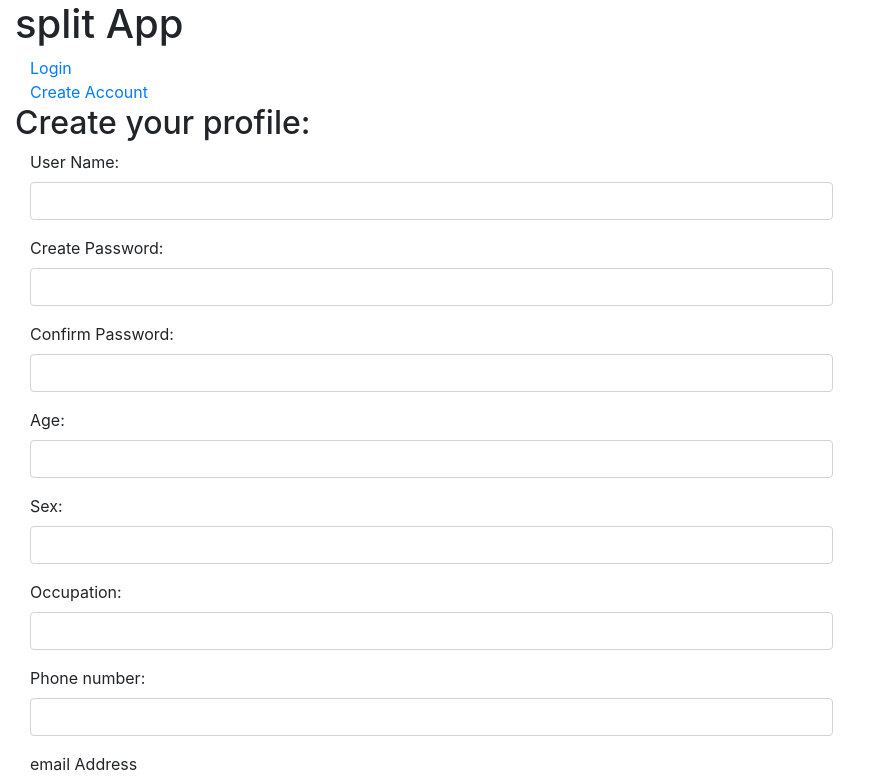
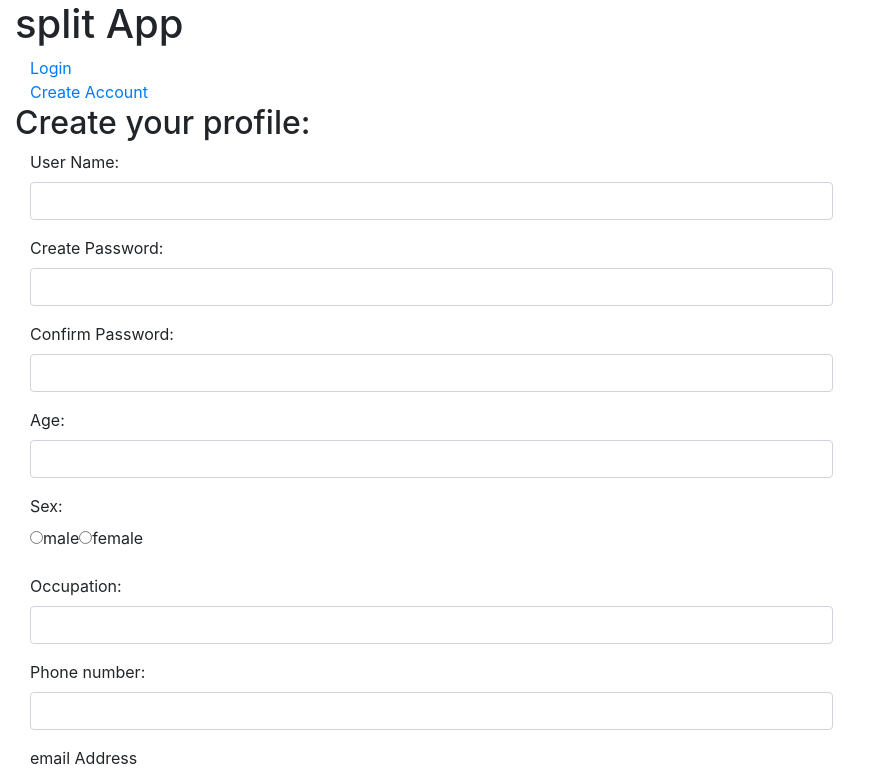
Before and after one commit to KarthickAthlet/Splitty, an Angular app: page /create-profile-page in a window 1280 px wide. Shown: the top 776 px of the page, without its empty margins (0-880 px from the left). Built offline with nearby package versions, Linux system fonts and the light colour scheme.

Commit message:
Updated Forms

```diff
--- a/src/app/components/create-profile/create-profile.component.html
+++ b/src/app/components/create-profile/create-profile.component.html
@@ -19,88 +19,75 @@
         </span>
       </div>
     </div>
-  </fieldset>
-  <fieldset>
-    <div class="form-group" [ngClass]="{'has-error': (createForm.get('profileFPassword').touched ||
-                                              createForm.get('profileFPassword').dirty) &&
-                                              !createForm.get('profileFPassword').valid }">
+
+
+    <div formGroupName="passwordGroup" [ngClass]="{'has-error': createForm.get('passwordGroup').errors }">
+      <div class="form-group" [ngClass]="{'has-error': passwordMessage}">
         <label class="col-md-2 control-label" for="profileFPassword">Create Password:</label>
         <div class="col-md-8">
           <input class="form-control" type="password" id="profileFPassword" formControlName="profileFPassword">
-        <span class="help-block" *ngIf="(createForm.get('profileFPassword').touched ||
-                                                         createForm.get('profileFPassword').dirty) &&
-                                                         createForm.get('profileFPassword').errors">
-                            <span *ngIf="createForm.get('profileFPassword').errors.required">
-                                Please enter your first name.
-                            </span>
-        <span *ngIf="createForm.get('profileFPassword').errors.minlength">
-                                The first name must be longer than 3 characters.
-                            </span>
+          <span class="help-block" *ngIf="passwordMessage">
+                          {{passwordMessage}}
           </span>
         </div>
       </div>
-  </fieldset>
-  <fieldset>
-    <div class="form-group" [ngClass]="{'has-error': (createForm.get('profileCPassword').touched ||
-                                              createForm.get('profileCPassword').dirty) &&
-                                              !createForm.get('profileCPassword').valid }">
+      <div class="form-group" [ngClass]="{'has-error': (createForm.get('passwordGroup.profileCPassword').touched ||
+                                              createForm.get('passwordGroup.profileCPassword').dirty) &&
+                                              !createForm.get('passwordGroup.profileCPassword').valid }">
         <label class="col-md-2 control-label" for="profileCPassword">Confirm Password:</label>
         <div class="col-md-8">
           <input class="form-control" type="password" id="profileCPassword" formControlName="profileCPassword">
-        <span class="help-block" *ngIf="(createForm.get('profileCPassword').touched ||
-                                                         createForm.get('profileCPassword').dirty) &&
-                                                         createForm.get('profileCPassword').errors">
-                            <span *ngIf="createForm.get('profileCPassword').errors.required">
-                                Please enter your first name.
+          <span class="help-block" *ngIf="(createForm.get('passwordGroup.profileCPassword').touched ||
+                                                         createForm.get('passwordGroup.profileCPassword').dirty) &&
+                                                         createForm.get('passwordGroup.profileCPassword').errors">
+                            <span *ngIf="createForm.get('passwordGroup.profileCPassword').errors?.required">
+                               confirmation password required
                             </span>
-        <span *ngIf="createForm.get('profileCPassword').errors.minlength">
-                                The first name must be longer than 3 characters.
+          <span *ngIf="createForm.get('passwordGroup').errors?.match">
+            doesnot match password
                             </span>
           </span>
+
         </div>
       </div>
-  </fieldset>
-  <fieldset>
+    </div>
     <div class="form-group" [ngClass]="{'has-error': (createForm.get('profileAge').touched ||
                                               createForm.get('profileAge').dirty) &&
                                               !createForm.get('profileAge').valid }">
       <label class="col-md-2 control-label" for="profileAge">Age:</label>
       <div class="col-md-8">
         <input class="form-control" type="text" id="profileAge" formControlName="profileAge">
-        <span class="help-block" *ngIf="(createForm.get('profileAge').touched ||
-                                                         createForm.get('profileAge').dirty) &&
-                                                         createForm.get('profileAge').errors">
+        <span class="help-block" *ngIf="(createForm.get('profileAge').touched || createForm.get('profileAge').dirty) && createForm.get('profileAge').errors">
               <span *ngIf="createForm.get('profileAge').errors.required">
-                                Please enter your first name.
-                            </span>
-        <span *ngIf="createForm.get('profileAge').errors.minlength">
-                                The first name must be longer than 3 characters.
+                                Please enter your age.
               </span>
         </span>
       </div>
     </div>
-  </fieldset>
-  <fieldset>
     <div class="form-group" [ngClass]="{'has-error': (createForm.get('profileSex').touched ||
                                               createForm.get('profileSex').dirty) &&
                                               !createForm.get('profileSex').valid }">
-      <label class="col-md-2 control-label" for="profileSex">Sex:</label>
+      <label class="col-md-2 control-label">Sex:</label>
       <div class="col-md-8">
-        <input class="form-control" type="text" id="profileSex" formControlName="profileSex">
+        <label class="radio-inline">
+          <input type="radio" name="profileSex" value="Male"  formControlName = "profileSex">male
+                            </label>
+        <label class="radio-inline">
+                                <input type="radio" name="profileSex" value="Female" formControlName = "profileSex">female
+                            </label>
         <span class="help-block" *ngIf="(createForm.get('profileSex').touched ||
                                                          createForm.get('profileSex').dirty) &&
                                                          createForm.get('profileSex').errors">
                             <span *ngIf="createForm.get('profileSex').errors.required">
-                                Please enter your first name.
-                            </span>
-        <span *ngIf="createForm.get('profileSex').errors.minlength">
-                                The first name must be longer than 3 characters.
+                                Please select your Gender
                             </span>
         </span>
       </div>
+
+
+
     </div>
-  </fieldset>
-  <fieldset>
+
     <div class="form-group" [ngClass]="{'has-error': (createForm.get('profileOccupation').touched ||
                                               createForm.get('profileOccupation').dirty) &&
                                               !createForm.get('profileOccupation').valid }">
@@ -119,8 +106,7 @@
         </span>
       </div>
     </div>
-  </fieldset>
-  <fieldset>
+
     <div class="form-group" [ngClass]="{'has-error': (createForm.get('profileMobile').touched ||
                                               createForm.get('profileMobile').dirty) &&
                                               !createForm.get('profileMobile').valid }">
@@ -131,16 +117,15 @@
                                                          createForm.get('profileMobile').dirty) &&
                                                          createForm.get('profileMobile').errors">
                             <span *ngIf="createForm.get('profileMobile').errors.required">
-                                Please enter your first name.
+                                Please enter your mobile number
                             </span>
-        <span *ngIf="createForm.get('profileMobile').errors.minlength">
-                                The first name must be longer than 3 characters.
+        <span *ngIf="createForm.get('profileMobile').errors.pattern">
+                                valid mobile number required
                             </span>
         </span>
       </div>
     </div>
-  </fieldset>
-  <fieldset>
+
     <div class="form-group" [ngClass]="{'has-error': (createForm.get('profileEmail').touched ||
                                               createForm.get('profileEmail').dirty) &&
                                               !createForm.get('profileEmail').valid }">
@@ -159,8 +144,6 @@
         </span>
       </div>
     </div>
-  </fieldset>
-  <fieldset>
     <div class="form-group">
       <button class="btn btn-primary" type="submit" id="profileSave" [disabled]="!createForm.valid">Save</button>
     </div>
--- a/src/app/components/create-profile/create-profile.component.ts
+++ b/src/app/components/create-profile/create-profile.component.ts
@@ -1,5 +1,21 @@
 import { Component, OnInit } from '@angular/core';
-import { FormGroup, FormBuilder, Validators } from '@angular/forms';
+import { FormGroup, FormBuilder, Validators, AbstractControl } from '@angular/forms';
+
+import 'rxjs/add/operator/debounceTime';
+
+function passwordMatcher(c: AbstractControl): {[key: string]: boolean} | null {
+    let passwordControl = c.get('profileFPassword');
+    let confirmControl = c.get('profileCPassword');
+
+    if (passwordControl.pristine || confirmControl.pristine) {
+      return null;
+    }
+
+    if (passwordControl.value === confirmControl.value) {
+        return null;
+    }
+    return { 'match': true };
+ }
 
 @Component({
   selector: 'app-create-profile',
@@ -10,26 +26,48 @@ export class CreateProfileComponent implements OnInit {
   createForm: FormGroup;
   // loginPageDeclaration: LoginPageDeclaration = new LoginPageDeclaration();
 
+  passwordMessage: string;
+
+  private validationMessages = {
+    required: " password required",
+    pattern: "password pattern wrong"
+  }
+
   constructor(private formBuilderProperty: FormBuilder) { }
 
   ngOnInit() {
     this.createForm = this.formBuilderProperty.group({
-            profileUName: ['', [Validators.required, Validators.minLength(3)]],
-            profileFPassword: ['', [Validators.required, Validators.maxLength(50)]],
-            profileCPassword: ['', [Validators.required, Validators.minLength(3)]],
-            profileAge: ['', [Validators.required, Validators.maxLength(50)]],
-            profileSex: ['', [Validators.required, Validators.maxLength(50)]],
-            profileOccupation: ['', [Validators.required, Validators.minLength(3)]],
-            profileMobile: ['', [Validators.required, Validators.maxLength(50)]],
-            profileEmail: ['', [Validators.required, Validators.pattern('[a-zA-Z0-9._%+-]+@[a-zA-Z0-9.-]+')]]
-        });
+      profileUName: ['', [Validators.required, Validators.minLength(3)]],
+      passwordGroup: this.formBuilderProperty.group({
+        profileFPassword: ['', [Validators.required, Validators.minLength(8)]],
+        profileCPassword: ['', [Validators.required, Validators.minLength(8)]],
+      },{validator:passwordMatcher}),
+      profileAge: ['', [Validators.required]],
+      profileSex: ['', [Validators.required]],
+      profileOccupation: ['', [Validators.required, Validators.minLength(3)]],
+      profileMobile: ['', [Validators.required, Validators.pattern('')]],
+      profileEmail: ['', [Validators.required, Validators.pattern('[a-zA-Z0-9._%+-]+@[a-zA-Z0-9.-]+')]]
+    });
 
     // console.log(this.createForm.get('profileUName').touched );
     // console.log(this.createForm.get('profileUName').dirty);
     // console.log(this.createForm.get('profileUName').valid);
+    const passwordCheck = this.createForm.get('passwordGroup.profileFPassword');
+    passwordCheck.valueChanges.debounceTime(1000).subscribe(value =>
+      this.setMessage(passwordCheck));
+
   }
   save(): any {
-      alert('saved');
+    alert('saved');
   }
 
+  setMessage(c: AbstractControl): void {
+    this.passwordMessage = '';
+    if ((c.touched || c.dirty) && c.errors) {
+      this.passwordMessage = Object.keys(c.errors).map(key =>
+        this.validationMessages[key]).join(' ');
+    }
+  }
+
+
 }
--- a/src/app/components/header/header.component.html
+++ b/src/app/components/header/header.component.html
@@ -6,11 +6,11 @@
   </div>
   <nav>
     <div class="row">
-      <div class="col-md-12">
-        <div class="col-md-3 col-xs-3">
+      <div class=" col-lg-12 col-md-12">
+        <div class="col-lg-6 col-md-6">
           <a routerLink="login-page" class="glyphicon glyphicon-plus">Login</a>
         </div>
-        <div class="col-md-3 col-xs-3">
+        <div class="col-lg-6 col-md-6">
           <a routerLink="create-profile-page" class="glyphicon glyphicon-trash">Create Account</a>
         </div>
       </div>
--- a/src/app/components/login-page/login-page.component.html
+++ b/src/app/components/login-page/login-page.component.html
@@ -20,8 +20,7 @@
           </span>
         </div>
       </div>
-    </fieldset>
-    <fieldset>
+
       <div class="form-group" [ngClass]="{'has-error': (loginForm.get('loginPassword').touched ||
                                               loginForm.get('loginPassword').dirty) &&
                                               !loginForm.get('loginPassword').valid }">
@@ -40,8 +39,7 @@
           </span>
         </div>
       </div>
-    </fieldset>
-    <fieldset>
+
       <div class="form-group">
         <button class="btn btn-primary" type="submit" id="loginEntry" [disabled]="!loginForm.valid">Login</button>
       </div>
```
Lines whose indentation alone changed are shown as unchanged.
